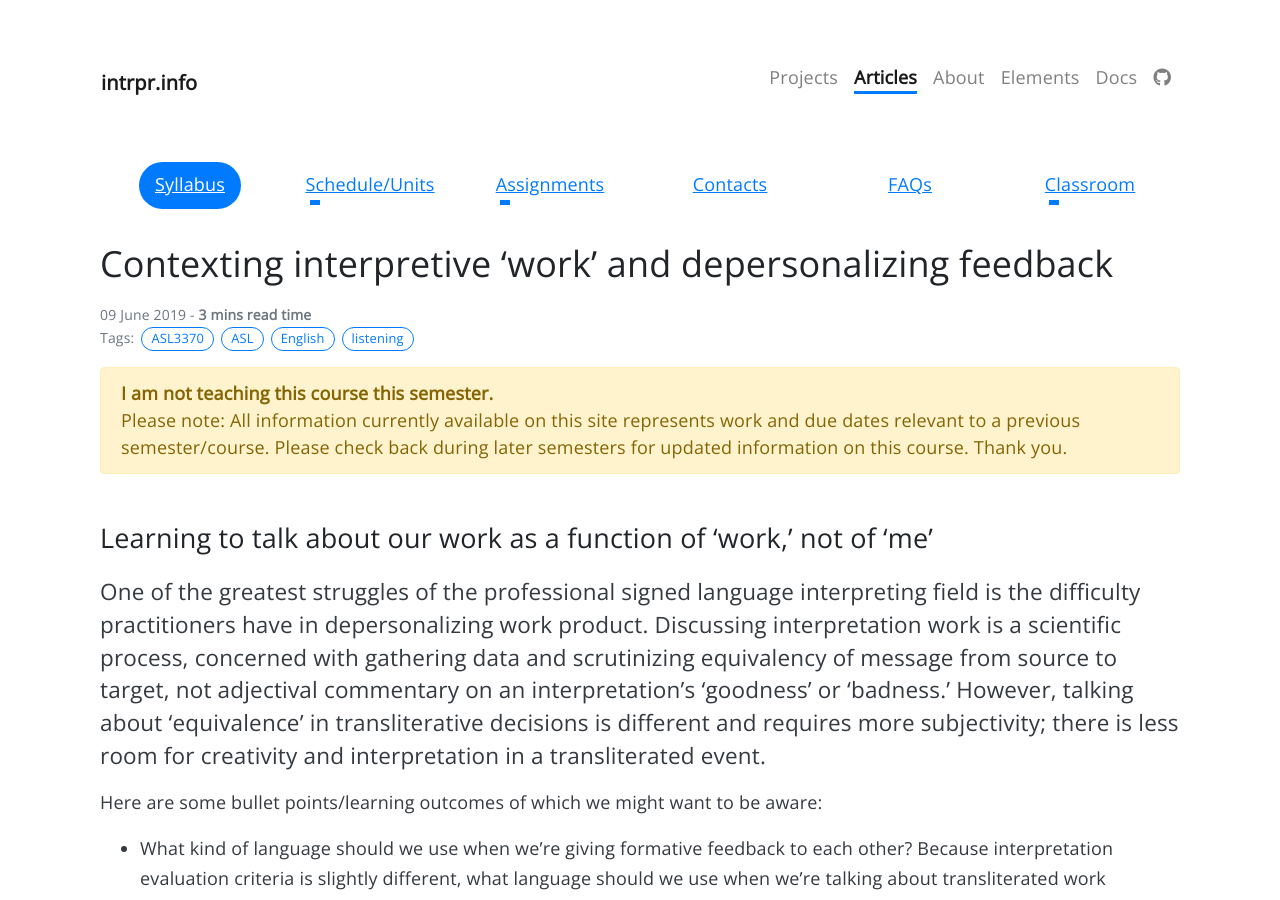
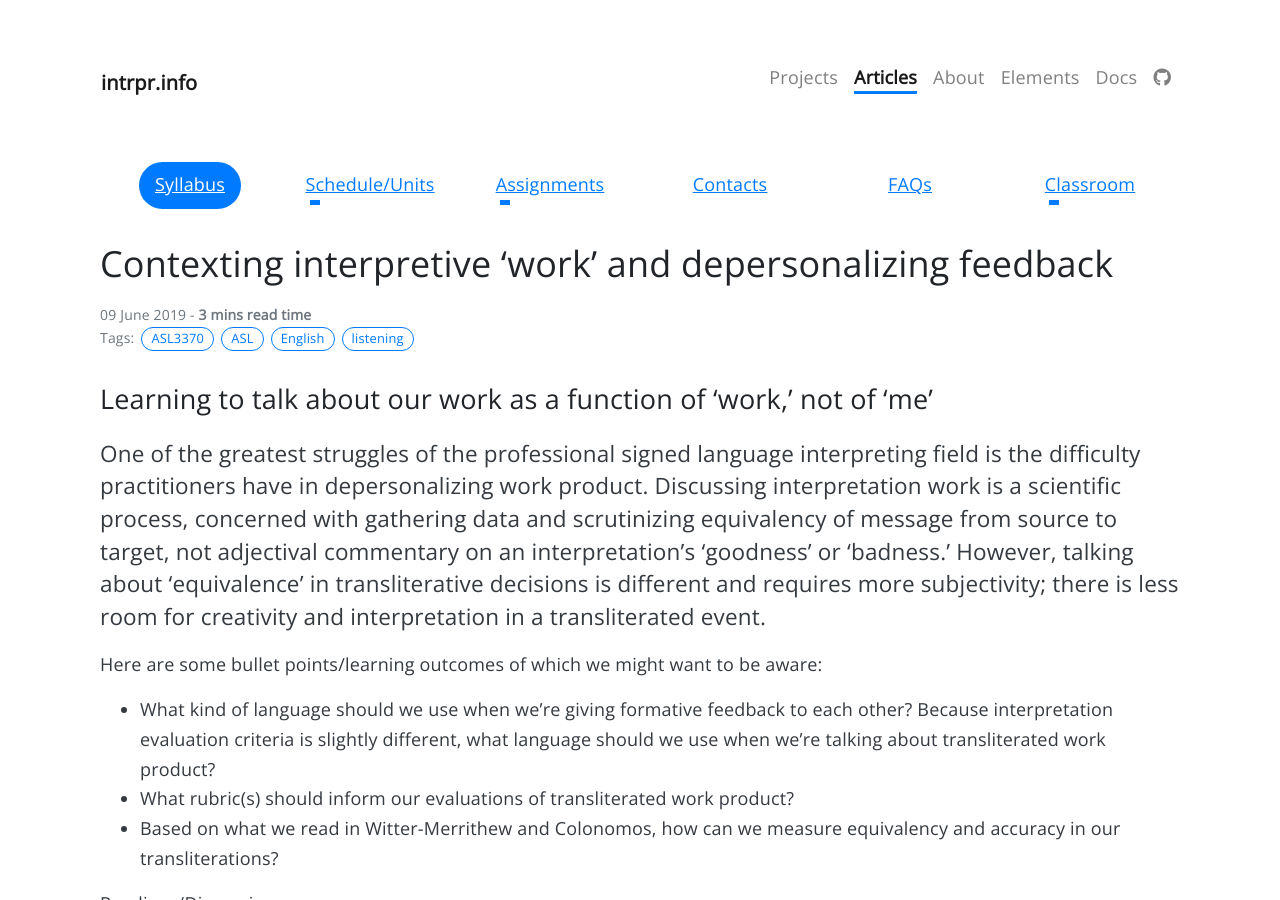
Before and after one commit to intrpr/jekyll-portfol-test, a Jekyll site: the page built from _posts/2019-06-09-contexting-work-and-feedback.md, in a window 1280 px wide and 900 px high. Built offline with Jekyll 4.4.1, drawn with Linux system fonts in a browser that asks for light colours; nearby versions of some CDN libraries; some web fonts are replaced; our own code applies the rules of GitHub Pages for plain Markdown files; comment, search, counter and statistics services are not loaded.

Commit message:
Update 2019-06-09-contexting-work-and-feedback.md

```diff
--- a/_posts/2019-06-09-contexting-work-and-feedback.md
+++ b/_posts/2019-06-09-contexting-work-and-feedback.md
@@ -6,8 +6,6 @@ style:
 color:
 description: This course is an introduction to the skills and processes required to produce conceptually accurate and linguistically appropriate spoken-language interpretations of ASL texts.
 ---
-
-{% include not-teaching.html %}
 
 ## Learning to talk about our work as a function of ‘work,’ not of ‘me’
 
```
